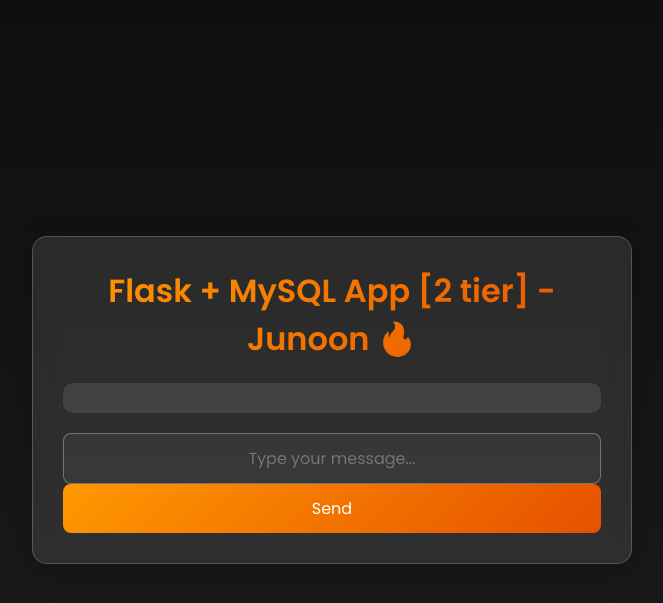
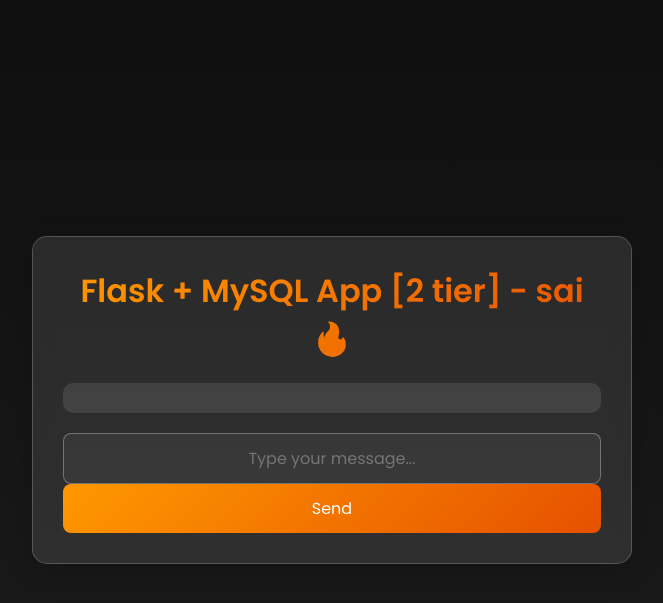
Before and after one commit to cjsai001/two-tier-flask-app, a Flask app: page / in a window 1280 px wide. Shown: the top 603 px of the page, without its empty margins (308-971 px from the left). Run offline with Flask 2, Linux system fonts and the light colour scheme; data that the repository does not hold is empty; some libraries are stand-ins or nearby versions.

Commit message:
Update title in index.html from 'Junoon' to 'sai'

```diff
--- a/templates/index.html
+++ b/templates/index.html
@@ -131,7 +131,7 @@
 
 <body>
     <div class="container">
-        <h1>Flask + MySQL App [2 tier] - Junoon 🔥</h1>
+        <h1>Flask + MySQL App [2 tier] - sai 🔥</h1>
 
         <div class="messages">
             {% for message in messages %}
```
